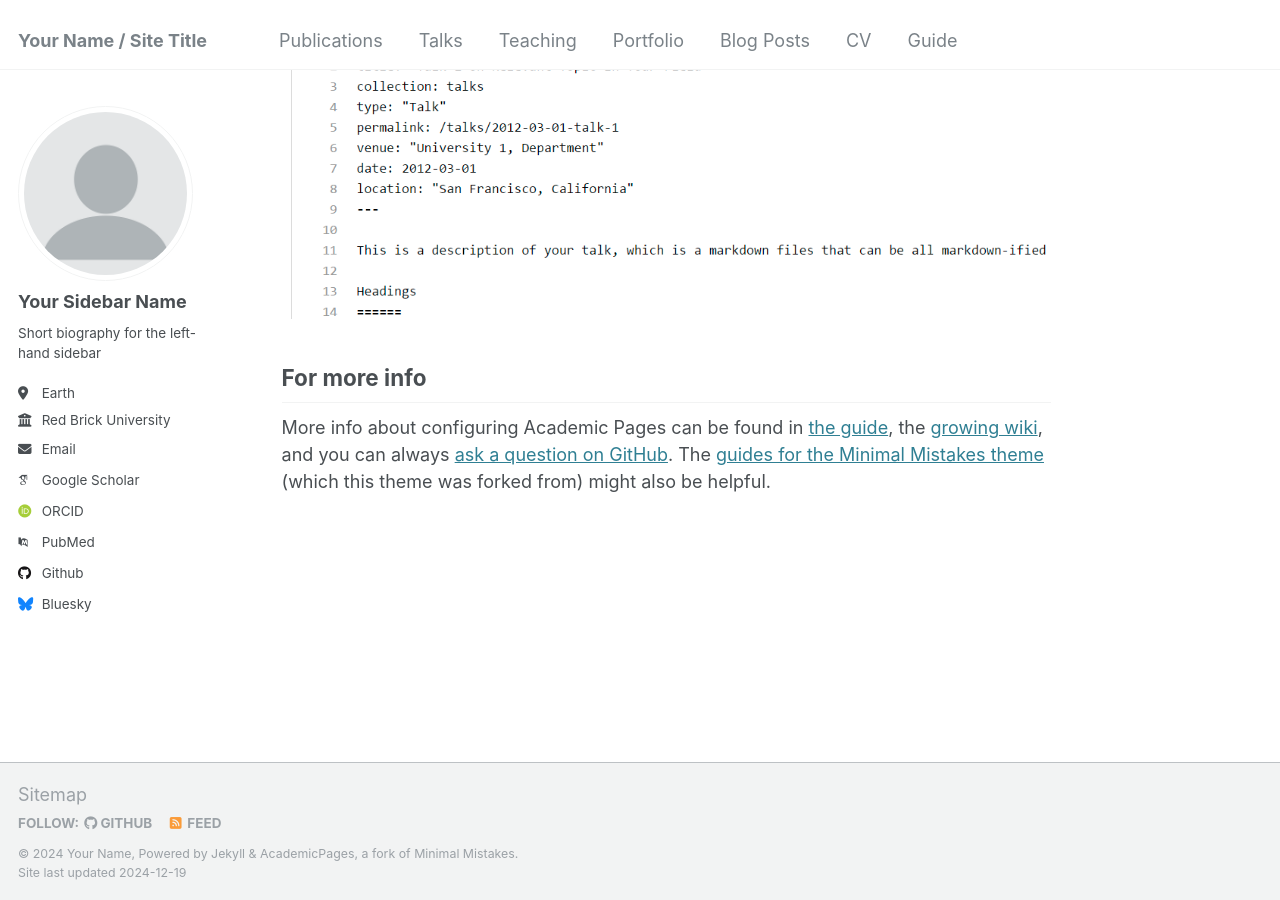
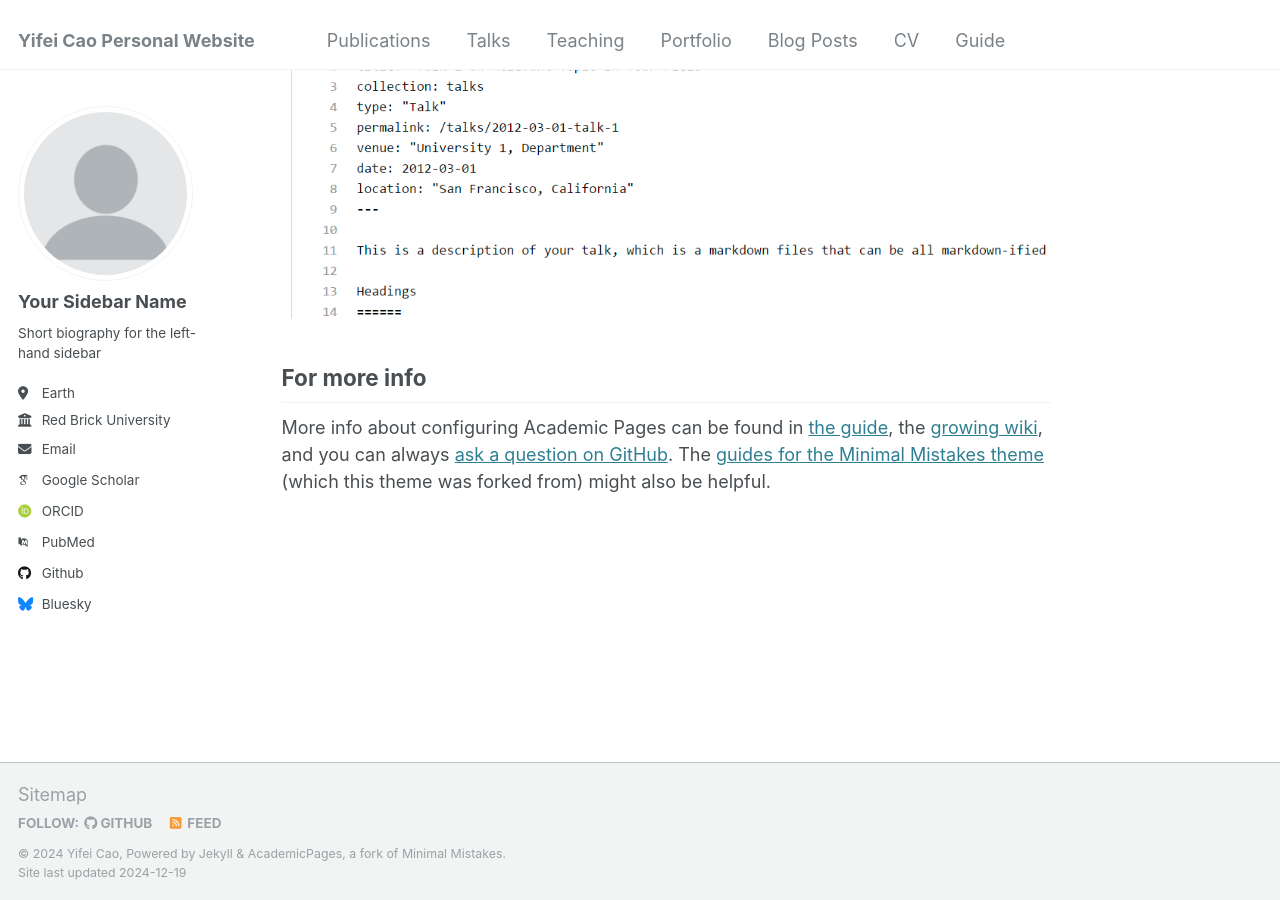
Before and after one commit to cyfedu-dlut/PersonalWeb, a Jekyll site: the page built from _pages/about.md, in a window 1280 px wide and 900 px high, scrolled down 2643 px. Built offline with Jekyll 4.4.1, drawn with Linux system fonts in a browser that asks for light colours; some web fonts are replaced.

Commit message:
Update _config.yml

```diff
--- a/_config.yml
+++ b/_config.yml
@@ -8,11 +8,11 @@
 
 # Basic Site Settings
 locale                   : "en-US"
-title                    : "Your Name / Site Title"
+title                    : "Yifei Cao Personal Website"
 title_separator          : "-"
-name                     : &name "Your Name"
+name                     : &name "Yifei Cao"
 description              : &description "personal description"
-url                      : https://academicpages.github.io # the base hostname & protocol for your site e.g. "https://[your GitHub username].github.io"
+url                      : https://cyfedu-dlut.github.io/PersonalWeb/ # the base hostname & protocol for your site e.g. "https://[your GitHub username].github.io"
 baseurl                  : "" # the subpath of your site, e.g. "/blog"
 repository               : "academicpages/academicpages.github.io"
 
```
